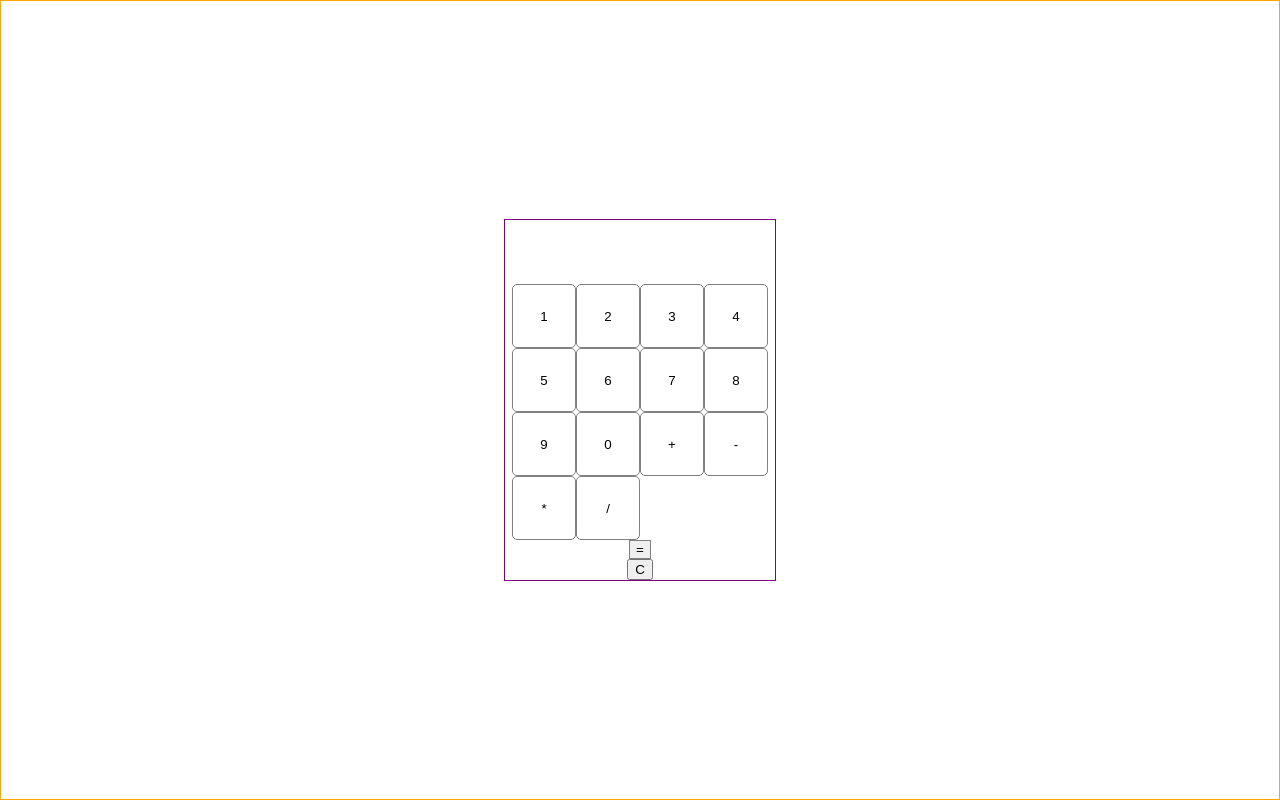
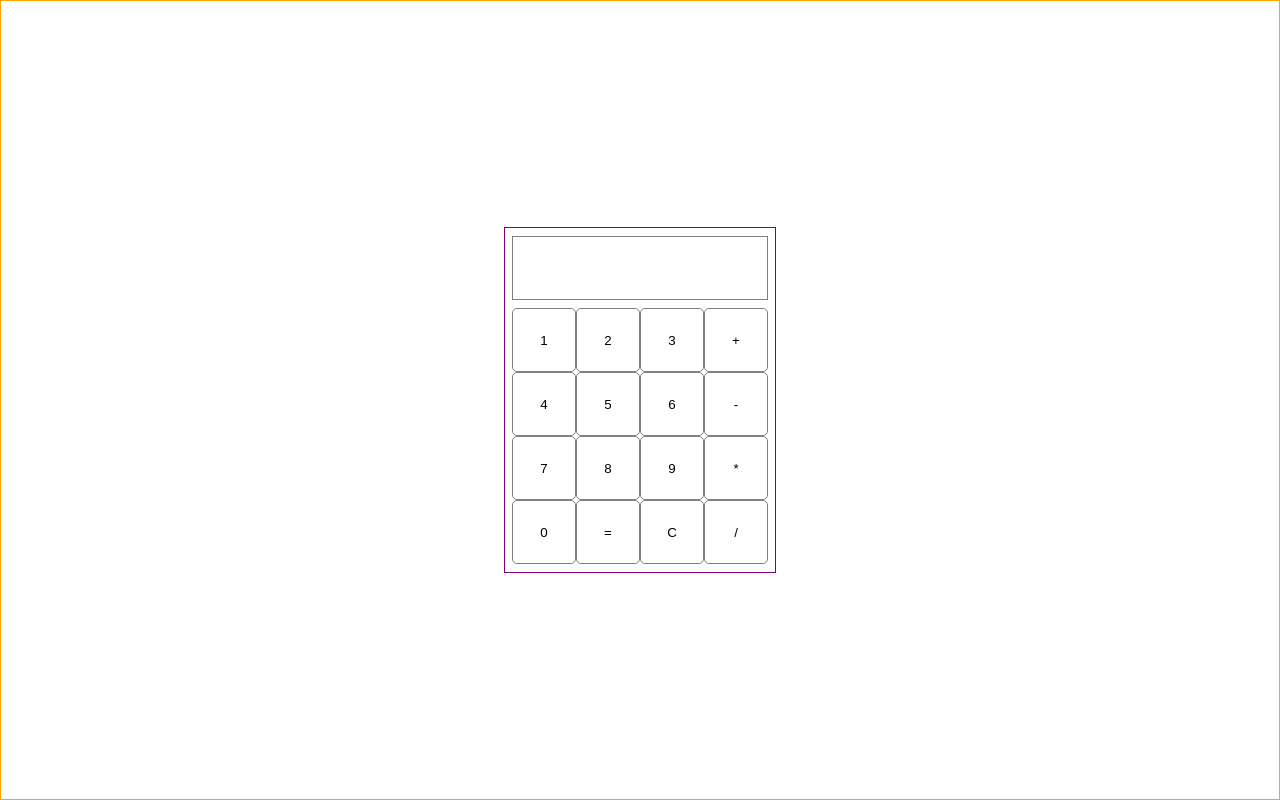
Before and after one commit to irostub/calculator-app, a React (Create React App) app: page / in a window 1280 px wide. Built offline with nearby package versions, Linux system fonts and the light colour scheme.

Commit message:
Fix button style

```diff
--- a/src/App.css
+++ b/src/App.css
@@ -27,22 +27,44 @@ body {
   border: 1px solid purple;
   width: 17rem;
 }
+.container {
+  padding-bottom: 0.5rem;
+}
+.numberpad {
+  display: inline-flex;
+  flex-flow: row wrap;
+  width: 12rem;
+}
 
-.numberpad {
-  display: flex;
+.operator {
+  display: inline-flex;
   flex-flow: row wrap;
-  width: 16rem;
+  width: 4rem;
+}
+
+.operator button {
+  width: 4rem;
+  height: 4rem;
+  background-color: transparent;
+  border: 1px solid gray;
+  border-radius: 5px;
+  outline: none;
 }
 
 .input-value {
   width: inherit;
-  overflow: scroll;
-  height: 4rem;
+  height: 5rem;
 }
 
 .input-value h2 {
+  border: 1px solid gray;
+  height: 4rem;
+  line-height: 4rem;
+  vertical-align: middle;
   text-align: right;
-  margin: 1rem;
+  overflow: scroll;
+  padding: 0 0.5rem 0 0.5rem;
+  margin: 0.5rem 0.5rem 0 0.5rem;
 }
 
 .btn-calculate {
--- a/src/App.js
+++ b/src/App.js
@@ -121,7 +121,7 @@ class App extends Component {
   };
 
   handleScrollTop = () => {
-    const objDiv = document.querySelector(".input-value");
+    const objDiv = document.querySelector(".input-value h2");
     objDiv.scrollLeft = objDiv.scrollWidth;
   };
 
@@ -161,7 +161,7 @@ class App extends Component {
   }
 
   render() {
-    const buttonNames = ["1", "2", "3", "4", "5", "6", "7", "8", "9", "0", "+", "-", "*", "/"];
+    const buttonNames = ["1", "2", "3", "4", "5", "6", "7", "8", "9", "0"];
     const { inputValue, result } = this.state;
 
     return (
@@ -169,11 +169,13 @@ class App extends Component {
         <div className="input-value">
           <h2>{inputValue}</h2>
         </div>
+        <div className="container">
           <div className="numberpad">
             {buttonNames.map((name) => {
-            return <CalcButton handleClick={this.handleClick} key={name} name={name}></CalcButton>;
+              return (
+                <CalcButton handleClick={this.handleClick} key={name} name={name}></CalcButton>
+              );
             })}
-        </div>
             <button
               className="btn-calculate"
               onClick={this.calculate}
@@ -187,6 +189,14 @@ class App extends Component {
               C
             </button>
           </div>
+          <div className="operator">
+            <button>+</button>
+            <button>-</button>
+            <button>*</button>
+            <button>/</button>
+          </div>
+        </div>
+      </div>
     );
   }
 }
--- a/src/components/CalcButton.css
+++ b/src/components/CalcButton.css
@@ -1,4 +1,4 @@
-.btn-number {
+.numberpad button {
   width: 4rem;
   height: 4rem;
   background-color: transparent;
```
Lines whose indentation alone changed are shown as unchanged.
